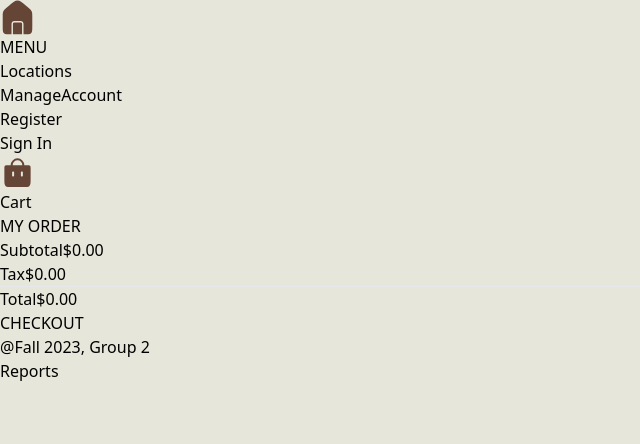
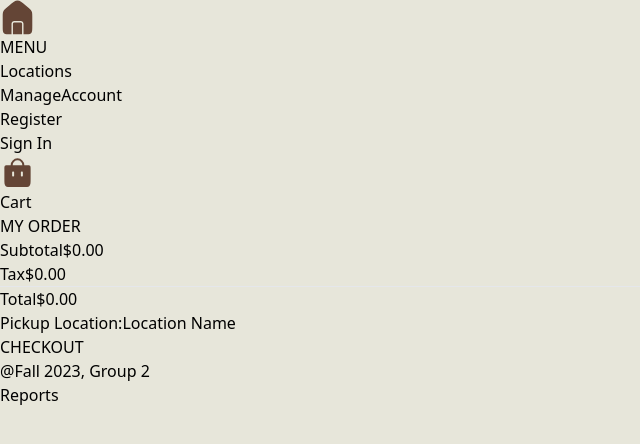
Before and after one commit to ujwal2003/DB-Team02-WebApp, a React (Vite) app in the folder client/: page /Order in a window 1280 px wide. Shown: the top 444 px of the page, without its empty margins (0-640 px from the left). Built offline with nearby package versions, Linux system fonts and the light colour scheme.

Commit message:
updated order here button linking and started working on orders being tied to a location

```diff
--- a/client/src/pages/Checkout.jsx
+++ b/client/src/pages/Checkout.jsx
@@ -10,6 +10,8 @@ const tipOptions = [
 
 function Checkout() {
     const { cart } = useContext(OrderContext);
+    // setting Location for pickup
+    const { location } = useContext(OrderContext);
 
     // Calculate totals
     const subtotal = cart.reduce((total, item) => total + item.price, 0);
--- a/client/src/pages/Locations.jsx
+++ b/client/src/pages/Locations.jsx
@@ -1,9 +1,12 @@
 import { Link } from "react-router-dom";
 import { useContext, useEffect, useState } from "react";
 import axios from "axios";
+import { OrderContext } from '../context/OrderContext';
+
 
 function LocationList() {
   const [restaurants, setRestaurantInfo] = useState([]);
+  const {addLocation} = useContext(OrderContext);
   useEffect(() => {
     async function getLocationsInfo() {
       try {
@@ -52,9 +55,14 @@ function LocationList() {
                   <p className={otherElementsStyle}>Street: {location.street}</p>
                   <p className={otherElementsStyle}>Revenue: ${location.revenue}</p>
                 </div>
-                <button className="bg-[#05204A] text-white p-2 rounded" onClick={() => orderHere(location)}>
+                <Link to={`/Menu`}>
+                  <button className="bg-[#05204A] text-white p-2 rounded" onClick={() => addLocation(location)}>
+                    Order here!
+                  </button>
+                </Link>
+                {/*<button className="bg-[#05204A] text-white p-2 rounded" onClick={() => orderHere(location)}>
                   Order here!
-                </button>
+                </button>*/}
               </li>
             ))}
           </ul>
--- a/client/src/pages/Order.jsx
+++ b/client/src/pages/Order.jsx
@@ -5,6 +5,7 @@ import { Link } from 'react-router-dom';
 
 function Order() {
     const { cart, removeFromCart } = useContext(OrderContext);
+    const { location } = useContext(OrderContext);
 
     // Calculate totals
     const subtotal = cart.reduce((total, item) => total + item.price, 0);
@@ -39,7 +40,6 @@ function Order() {
                     <hr className="border border-[#644536] my-4" />
                 </div>
             ))}
-
             <div className="mt-6 p-4 rounded-lg border w-screen mb-10">
                 <div className="flex justify-between text-lg mb-2">
                     <span>Subtotal</span>
@@ -56,8 +56,10 @@ function Order() {
                 <div className="flex justify-between text-xl font-bold mb-2">
                     <span>Total</span>
                     <span>${total.toFixed(2)}</span>
+                </div><div className="flex justify-between text-xl font-bold mb-2">
+                    <span>Pickup Location:</span>
+                    <span>Location Name</span>
                 </div>
-
                 <div className='flex justify-center pt-10'>
                 <Link to='/Checkout' className="bg-[#644536] text-white px-4 py-4 w-1/4 flex items-center justify-center">
                     CHECKOUT
```
